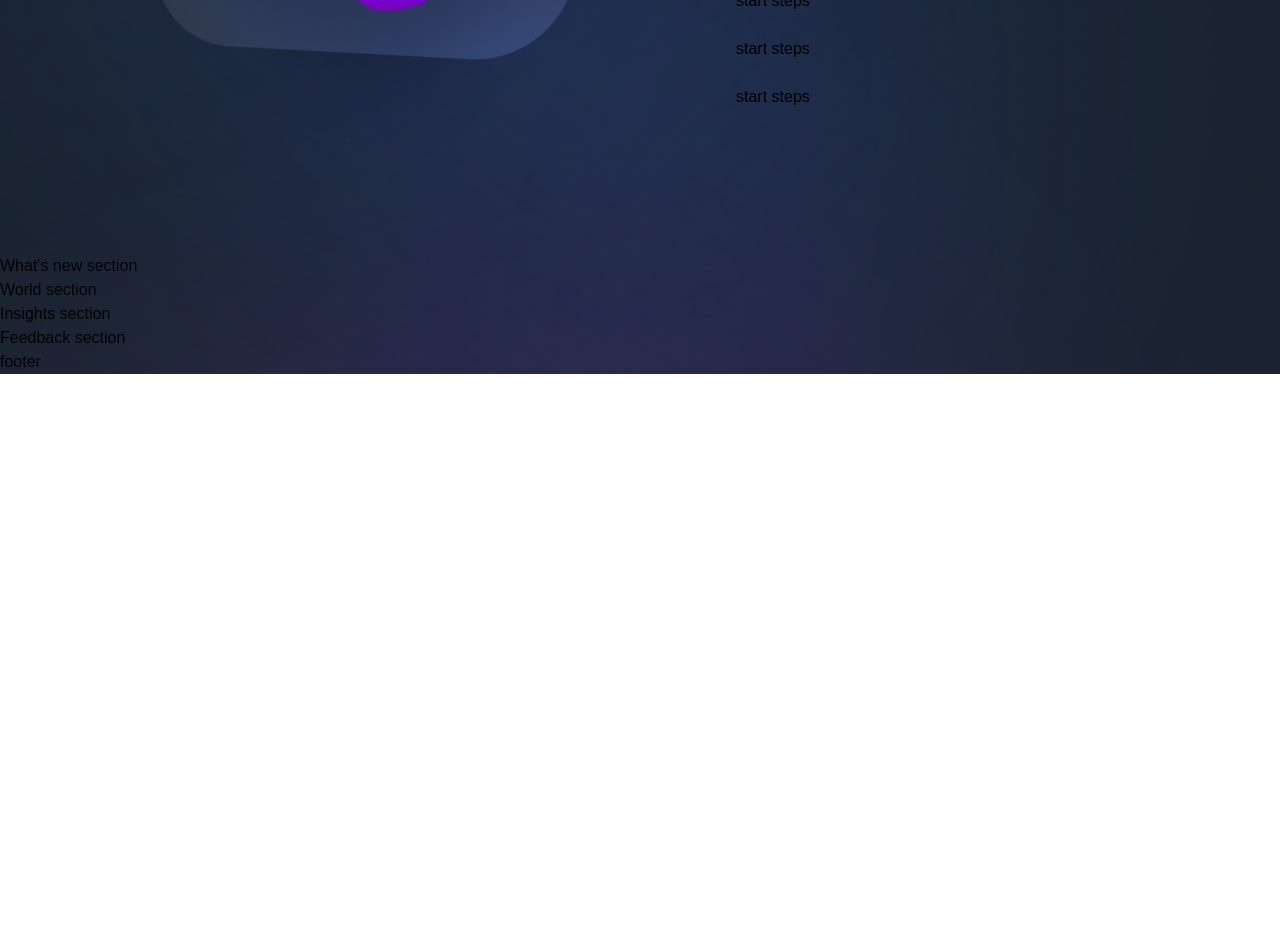
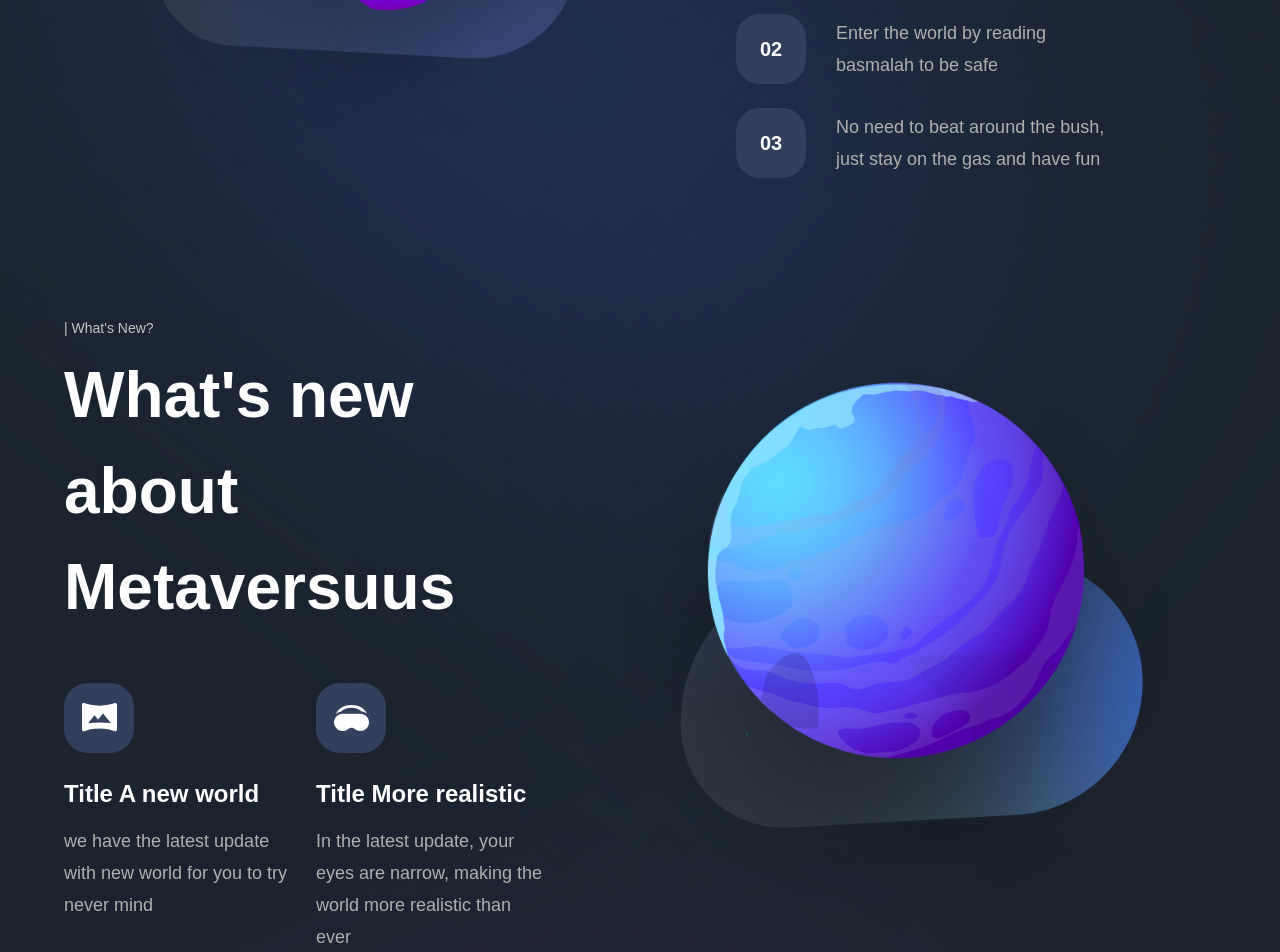
Before and after one commit to sajeed11/metaverse_website, a Next.js app: page / in a window 1280 px wide. Shown: the part 3180-4132 px from the top of the page. Before the commit the page ends 3554 px from the top, so only its background shows below. Built offline with nearby package versions, Linux system fonts and the light colour scheme; a web font is replaced by a local one.

Commit message:
Fourth Day

```diff
--- a/components/NewFeatures.jsx
+++ b/components/NewFeatures.jsx
@@ -1,6 +1,12 @@
-const NewFeatures = () => (
-  <div>
-    New Features
+import styles from "../styles";
+
+const NewFeatures = ({imgUrl, title, subtitle}) => (
+  <div className="flex-1 flex flex-col sm:max-w-[250px] min-w-[210px]">
+    <div className={`${styles.flexCenter} w-[70px] h-[70px] rounded-[24px] bg-[#323f5d]`}>
+      <img src={ imgUrl} alt="icon" className="w-1/2 h-1/2 object-contain"/>
+    </div>
+      <h1 className="mt-[26px] font-bold text-[24px] leading-[30px] text-white">Title {title}</h1>
+      <p className="flex-1 mt-[16px] font-normal text-[18px] text-[#b0b0b0] leading-[32px]">{ subtitle}</p>
   </div>
 );
 
--- a/components/StartSteps.jsx
+++ b/components/StartSteps.jsx
@@ -1,6 +1,11 @@
-const StartSteps = () => (
-  <div>
-    start steps
+import styles from "../styles";
+
+const StartSteps = ({ number, text }) => (
+  <div className={`${styles.flexCenter} flex-row`}>
+    <div  className={`${styles.flexCenter} w-[70px] h-[70px] rounded-[24px] bg-[#323f5d]`}>
+      <p className="font-bold text-[20px] text-white">0{number}</p>
+    </div>
+    <p className="flex-1 ml-[30px] font-normal text-[18px] text-[#B0B0B0] leading-[32px]">{text}</p>
   </div>
 );
 
--- a/sections/WhatsNew.jsx
+++ b/sections/WhatsNew.jsx
@@ -1,8 +1,29 @@
 'use client';
 
+import { motion } from 'framer-motion';
+
+import styles from '../styles';
+import { staggerContainer, fadeIn, planetVariants } from '../utils/motion';
+import { NewFeatures, TitleText, TypingText } from '../components';
+import { newFeatures } from '../constants';
+
 const WhatsNew = () => (
-  <section>
-    What's new section
+  <section className={`${styles.paddings} relative z-10`}>
+    <motion.div variants={staggerContainer} initial='hidden' whileInView='show' viewport={{ once: 'false', amount: 0.25 }} className={`${styles.innerWidth} mx-auto flex lg:flex-row flex-col gap-8`}>
+
+      <motion.div variants={fadeIn('right', 'tween', 0.2, 1)} className='flex-[0.75] flex justify-center flex-col'>
+        <TypingText title='| What&#39;s New?'/>
+        <TitleText title={<>What&#39;s new about Metaversuus</>} />
+        <div className='mt-[48px] flex flex-wrap justify-between gap-[24px]'>
+          {newFeatures.map((feature) => (
+            <NewFeatures key={feature.title} {...feature} />
+          ))}
+        </div>
+      </motion.div>
+      <motion.div variants={planetVariants('right')} className={`${styles.flexCenter} flex-1`} initial='hidden' whileInView='show' >
+        <img src='/whats-new.png' alt='get-started' className='w-[90%] h-[90%] object-contain' />
+      </motion.div>
+    </motion.div>
   </section>
 );
 
```
